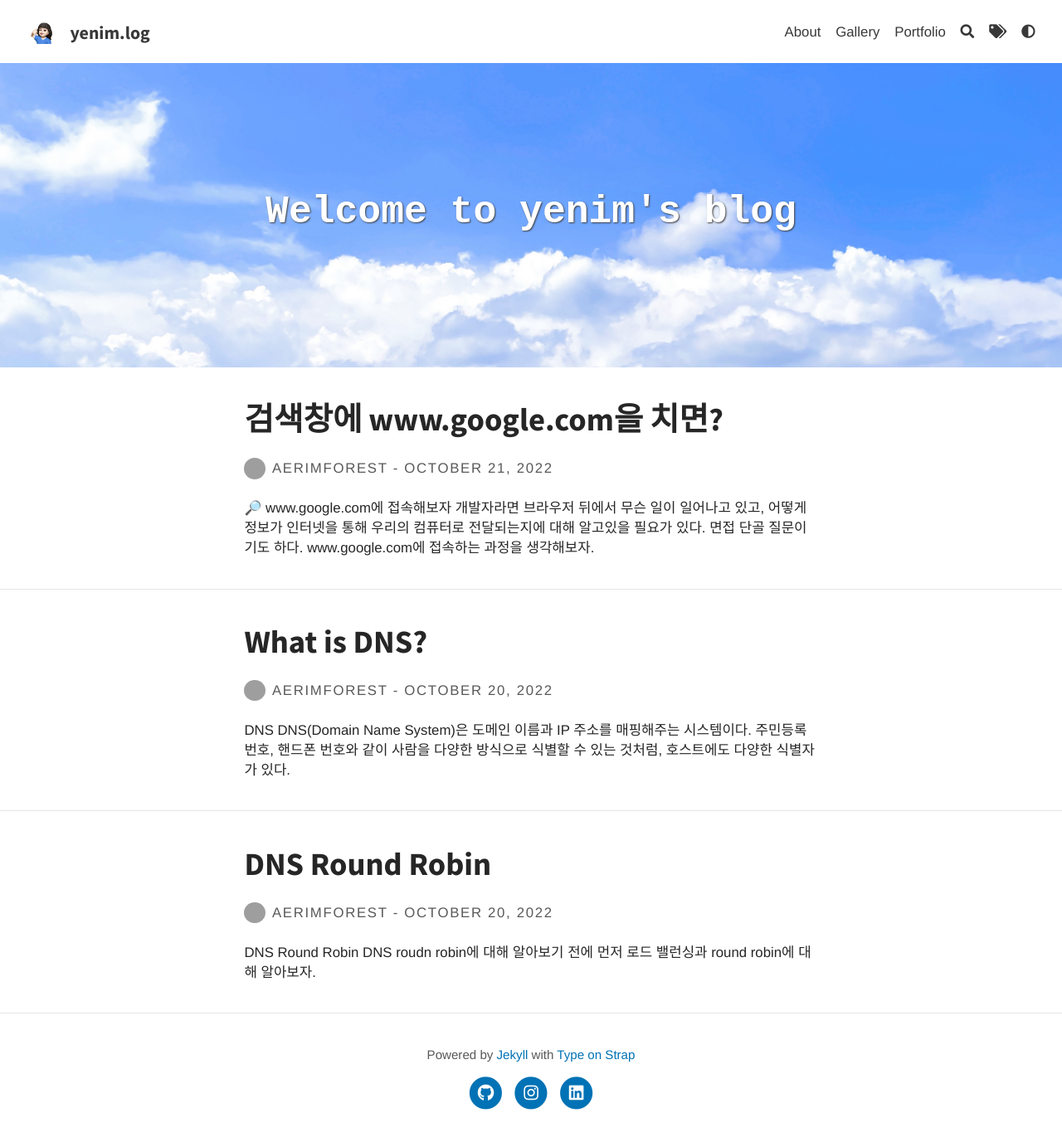
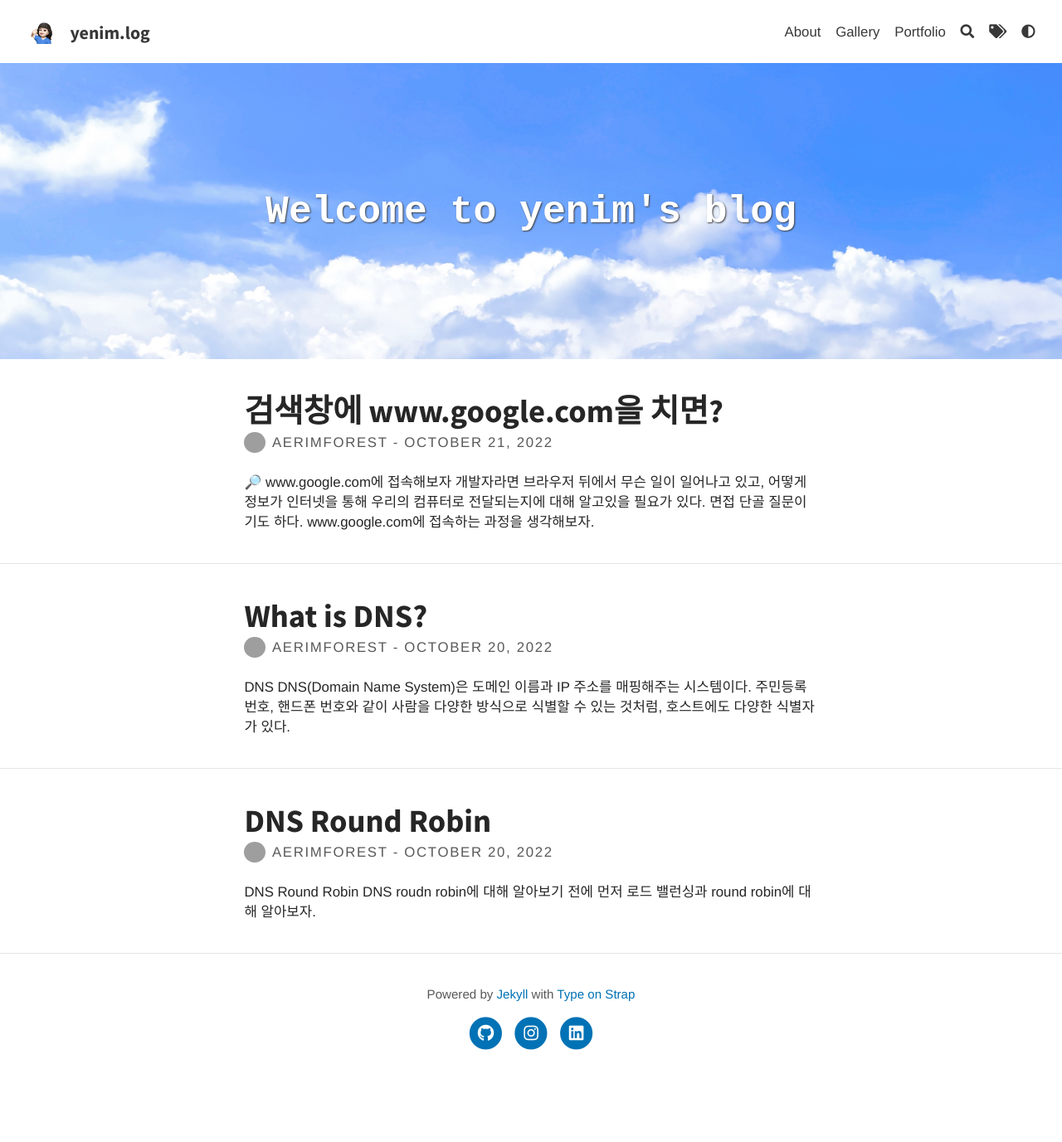
Before and after one commit to aerimforest/aerimforest.github.io, a Jekyll site: the page built from index.html, in a window 1280 px wide. Shown: the whole page at 83% size. Built offline with Jekyll 4.4.1, drawn with Linux system fonts in a browser that asks for light colours; the list of posts is cut into pages by our own code; after the commit the page ends 1304 px from its top, so only the background shows below that; grey boxes are pictures that could not be loaded.

Commit message:
[fix] global.scss 초기 상태

```diff
--- a/_sass/base/_global.scss
+++ b/_sass/base/_global.scss
@@ -46,7 +46,6 @@ h6 {
 
 h1 {
   font-size: 2.3em;
-  padding-bottom: 1%;
 }
 
 h2 {
@@ -60,16 +59,6 @@ h3 {
 h4 {
   font-size: 1.15em;
 }
-
-// 메인 화면 제목-author, 날짜 사이 간격
-.post-info {
-  padding-top: 2%;
-}
-
-// Tag 페이지 글 리스트 간 간격
-// .tag-title {
-//   padding-top: 1.5%;
-// }
 
 iframe,
 img,
```
